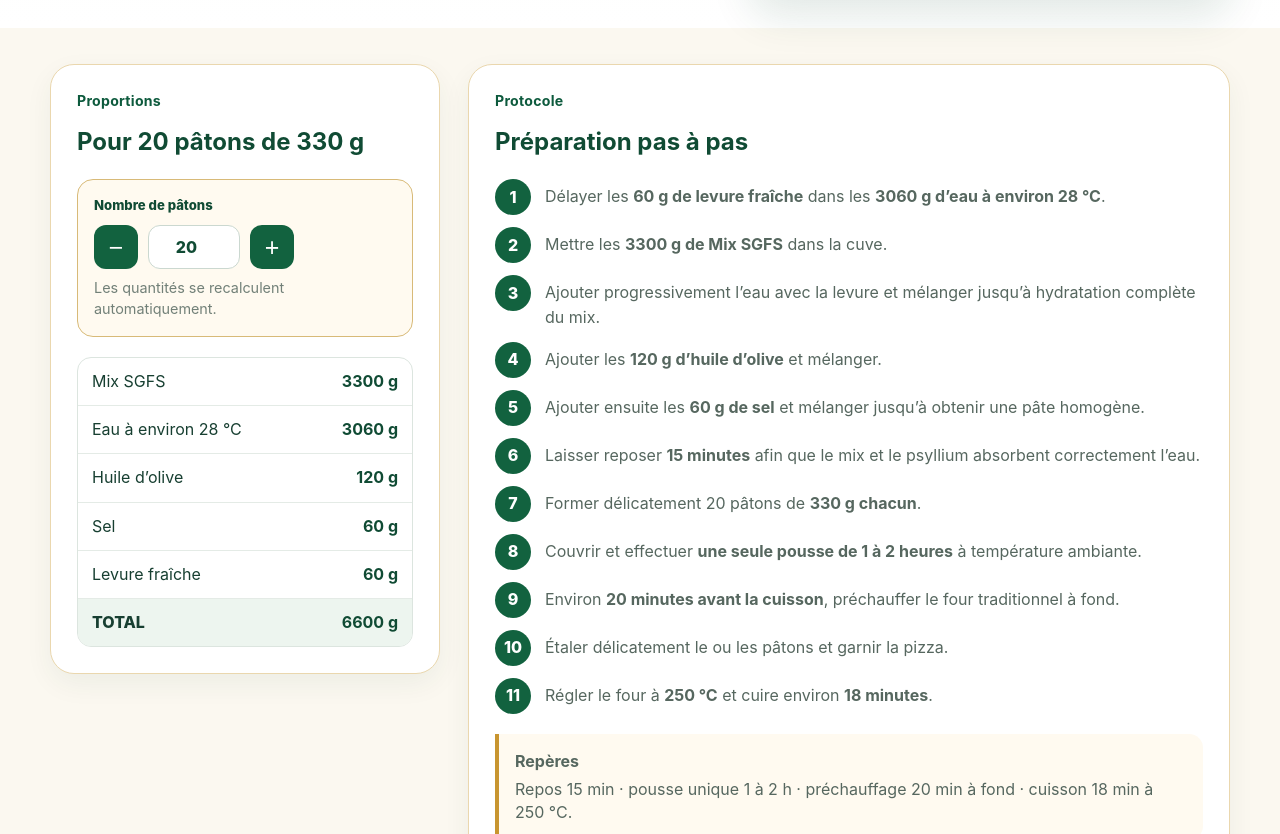
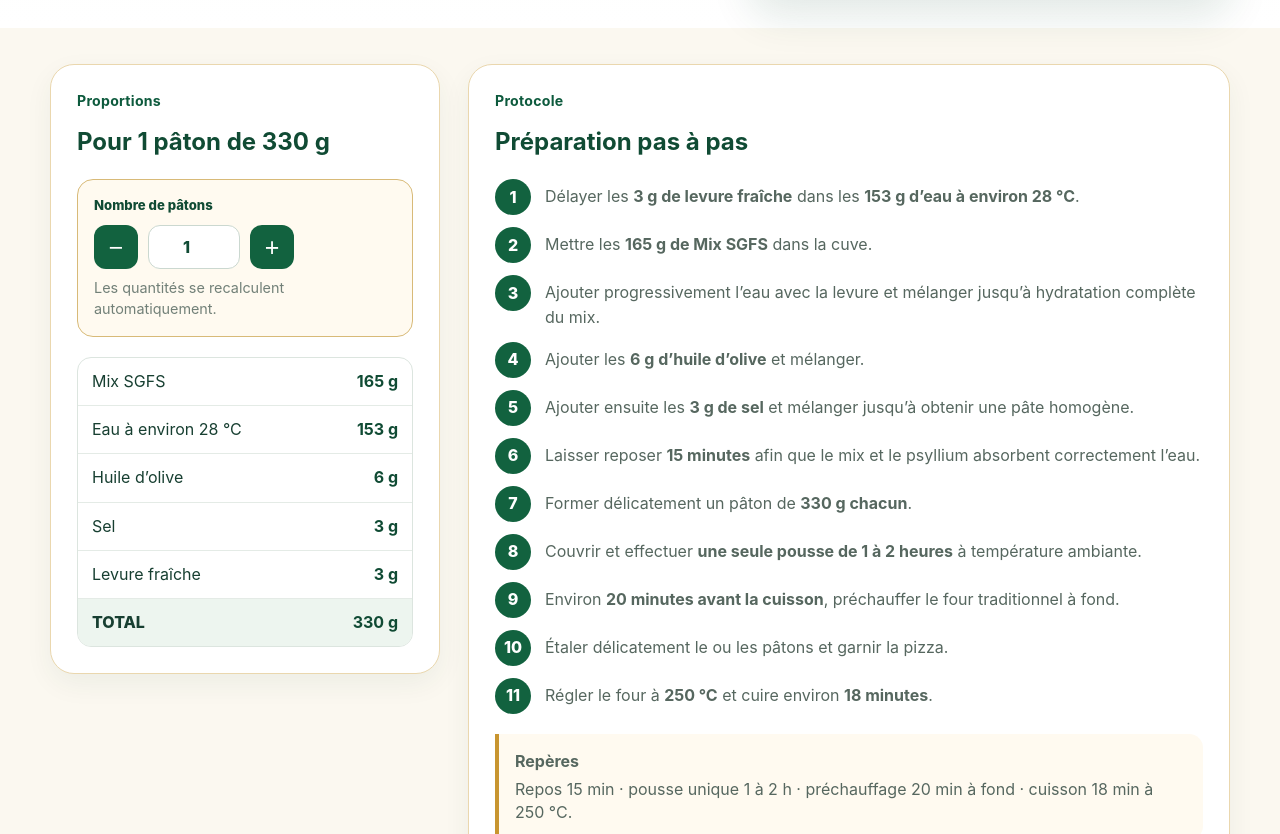
Before and after one commit to SansGlutenFoodSolutions/sansglutenfoodsolutions-site, a plain HTML site: page public/recettes/pizza-sans-gluten/index.html in a window 1280 px wide. Shown: the part 740-1574 px from the top of the page. Drawn offline with Linux system fonts and the light colour scheme.

Commit message:
Fix pizza generator default to one dough ball and remove interfering crepe patch

```diff
--- a/public/recettes/pizza-sans-gluten/index.html
+++ b/public/recettes/pizza-sans-gluten/index.html
@@ -303,25 +303,25 @@ body.translated-rtl {
   <div class="pizza-v2-grid">
     <aside class="pizza-v2-ingredients">
       <p class="eyebrow">Proportions</p>
-      <h2 id="pizzaYieldTitle">Pour 2 pâtons de 330 g</h2>
+      <h2 id="pizzaYieldTitle">Pour 1 pâton de 330 g</h2>
 
       <div class="pizza-v2-generator" aria-labelledby="pizzaGeneratorLabel">
         <label id="pizzaGeneratorLabel" for="pizzaDoughCount">Nombre de pâtons</label>
         <div class="pizza-v2-controls">
           <button type="button" id="pizzaMinus" aria-label="Retirer un pâton">−</button>
-          <input id="pizzaDoughCount" type="number" min="1" max="50" step="1" value="2" inputmode="numeric" aria-label="Nombre de pâtons">
+          <input id="pizzaDoughCount" type="number" min="1" max="50" step="1" value="1" inputmode="numeric" aria-label="Nombre de pâtons">
           <button type="button" id="pizzaPlus" aria-label="Ajouter un pâton">+</button>
         </div>
         <p>Les quantités se recalculent automatiquement.</p>
       </div>
 
       <div class="pizza-v2-table" role="table" aria-label="Ingrédients pizza">
-        <div role="row"><span role="cell">Mix SGFS</span><strong role="cell" data-pizza-qty="mix">330 g</strong></div>
-        <div role="row"><span role="cell">Eau à environ 28 °C</span><strong role="cell" data-pizza-qty="water">306 g</strong></div>
-        <div role="row"><span role="cell">Huile d’olive</span><strong role="cell" data-pizza-qty="oil">12 g</strong></div>
-        <div role="row"><span role="cell">Sel</span><strong role="cell" data-pizza-qty="salt">6 g</strong></div>
-        <div role="row"><span role="cell">Levure fraîche</span><strong role="cell" data-pizza-qty="yeast">6 g</strong></div>
-        <div class="pizza-v2-total" role="row"><span role="cell">TOTAL</span><strong role="cell" data-pizza-qty="total">660 g</strong></div>
+        <div role="row"><span role="cell">Mix SGFS</span><strong role="cell" data-pizza-qty="mix">165 g</strong></div>
+        <div role="row"><span role="cell">Eau à environ 28 °C</span><strong role="cell" data-pizza-qty="water">153 g</strong></div>
+        <div role="row"><span role="cell">Huile d’olive</span><strong role="cell" data-pizza-qty="oil">6 g</strong></div>
+        <div role="row"><span role="cell">Sel</span><strong role="cell" data-pizza-qty="salt">3 g</strong></div>
+        <div role="row"><span role="cell">Levure fraîche</span><strong role="cell" data-pizza-qty="yeast">3 g</strong></div>
+        <div class="pizza-v2-total" role="row"><span role="cell">TOTAL</span><strong role="cell" data-pizza-qty="total">330 g</strong></div>
       </div>
     </aside>
 
@@ -329,13 +329,13 @@ body.translated-rtl {
       <p class="eyebrow">Protocole</p>
       <h2>Préparation pas à pas</h2>
       <ol>
-        <li><span>1</span><p>Délayer les <strong data-pizza-step="yeast">6 g de levure fraîche</strong> dans les <strong data-pizza-step="water">306 g d’eau à environ 28 °C</strong>.</p></li>
-        <li><span>2</span><p>Mettre les <strong data-pizza-step="mix">330 g de Mix SGFS</strong> dans la cuve.</p></li>
+        <li><span>1</span><p>Délayer les <strong data-pizza-step="yeast">3 g de levure fraîche</strong> dans les <strong data-pizza-step="water">153 g d’eau à environ 28 °C</strong>.</p></li>
+        <li><span>2</span><p>Mettre les <strong data-pizza-step="mix">165 g de Mix SGFS</strong> dans la cuve.</p></li>
         <li><span>3</span><p>Ajouter progressivement l’eau avec la levure et mélanger jusqu’à hydratation complète du mix.</p></li>
-        <li><span>4</span><p>Ajouter les <strong data-pizza-step="oil">12 g d’huile d’olive</strong> et mélanger.</p></li>
-        <li><span>5</span><p>Ajouter ensuite les <strong data-pizza-step="salt">6 g de sel</strong> et mélanger jusqu’à obtenir une pâte homogène.</p></li>
+        <li><span>4</span><p>Ajouter les <strong data-pizza-step="oil">6 g d’huile d’olive</strong> et mélanger.</p></li>
+        <li><span>5</span><p>Ajouter ensuite les <strong data-pizza-step="salt">3 g de sel</strong> et mélanger jusqu’à obtenir une pâte homogène.</p></li>
         <li><span>6</span><p>Laisser reposer <strong>15 minutes</strong> afin que le mix et le psyllium absorbent correctement l’eau.</p></li>
-        <li><span>7</span><p>Former délicatement <span data-pizza-step-count>2 pâtons</span> de <strong>330 g chacun</strong>.</p></li>
+        <li><span>7</span><p>Former délicatement <span data-pizza-step-count>un pâton</span> de <strong>330 g chacun</strong>.</p></li>
         <li><span>8</span><p>Couvrir et effectuer <strong>une seule pousse de 1 à 2 heures</strong> à température ambiante.</p></li>
         <li><span>9</span><p>Environ <strong>20 minutes avant la cuisson</strong>, préchauffer le four traditionnel à fond.</p></li>
         <li><span>10</span><p>Étaler délicatement le ou les pâtons et garnir la pizza.</p></li>
@@ -549,52 +549,10 @@ body.translated-rtl {
     });
   }
 
-  function patchCrepes(){
-    var bodyText=norm(document.body ? document.body.textContent : '');
-    if(
-      bodyText.indexOf('Nombre de crêpes')===-1 ||
-      bodyText.indexOf('28 cm')===-1
-    ) return;
-
-    var labels=Array.from(document.querySelectorAll('label,p,div,span,strong'));
-    var label=labels.find(function(el){
-      return norm(el.textContent)==='Nombre de crêpes';
-    });
-
-    var input=null;
-    if(label){
-      var container=label.parentElement;
-      for(var i=0;i<4 && container && !input;i++,container=container.parentElement){
-        input=container.querySelector('input[type="number"]');
-      }
-    }
-    if(!input){
-      input=document.querySelector('input[type="number"]');
-    }
-
-    if(input){
-      if(String(input.value)!=='20'){
-        var proto=window.HTMLInputElement && window.HTMLInputElement.prototype;
-        var desc=proto && Object.getOwnPropertyDescriptor(proto,'value');
-        if(desc && desc.set){
-          desc.set.call(input,'20');
-        }else{
-          input.value='20';
-        }
-        input.setAttribute('value','20');
-        input.dispatchEvent(new Event('input',{bubbles:true}));
-        input.dispatchEvent(new Event('change',{bubbles:true}));
-      }
-    }
-
-    replaceTextInNode(document.body,/Pour\s+3\s+crêpes\b/g,'Pour 20 crêpes');
-    replaceTextInNode(document.body,/pour\s+3\s+crêpes\b/g,'pour 20 crêpes');
-  }
 
   function run(){
     removeCompositionParagraph();
     patchFrenchFlags();
-    patchCrepes();
   }
 
   if(document.readyState==='loading'){
```
